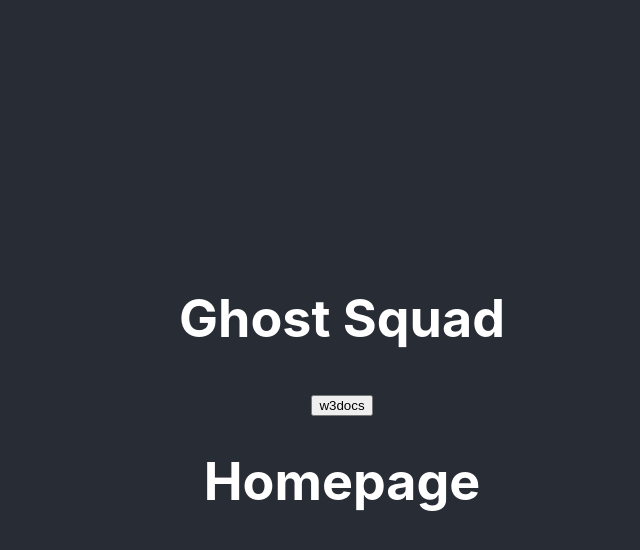
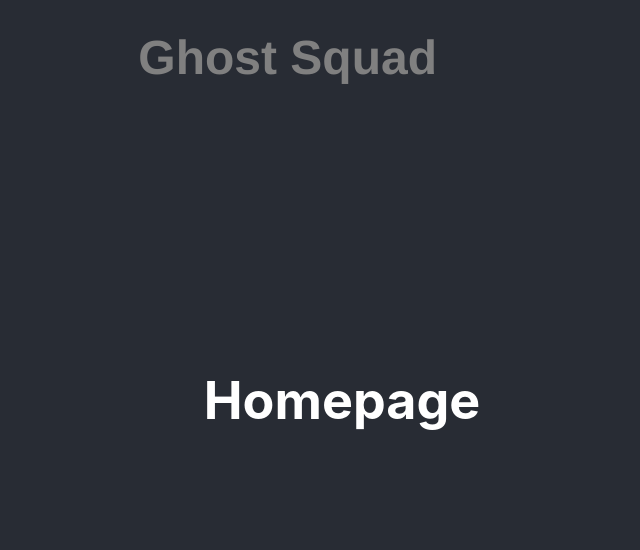
Before and after one commit to JackErRip/DawgSquadd, a React (Create React App) app: page / in a window 1280 px wide. Shown: the top 550 px of the page, without its empty margins (298-938 px from the left). Built offline with nearby package versions, Linux system fonts and the light colour scheme.

Commit message:
Add files via upload

```diff
--- a/src/App.css
+++ b/src/App.css
@@ -36,3 +36,63 @@
     transform: rotate(360deg);
   }
 }
+
+/* Container needed to position the button. Adjust the width as needed */
+.container {
+  position: relative;
+  width: 50%;
+}
+
+/* Make the image responsive */
+.container img {
+  width: 100%;
+  height: auto;
+}
+
+/* Style the button and place it in the middle of the container/image */
+.container .btn {
+  position: absolute;
+  top: 50%;
+  left: 50%;
+  transform: translate(-50%, -50%);
+  -ms-transform: translate(-50%, -50%);
+  background-color: #555;
+  color: white;
+  font-size: 16px;
+  padding: 12px 24px;
+  border: none;
+  cursor: pointer;
+  border-radius: 5px;
+}
+
+.container .btn:hover {
+  background-color: black;
+}
+
+
+/* Large Button */
+
+.largeButton {
+  font-size: 48px; /* You can adjust the font size to make the button larger */
+  padding: 10px 20px; /* You can adjust the padding to increase the button size */
+  /* Add any other styles you want to customize the appearance of the button */
+  outline: none;
+  font-family: 'Helvetica', sans-serif; /* Change the font family here */
+  font-weight: bold;
+  background-color: transparent; /* Set the background to transparent */
+  border: none; /* Remove the button border */
+  cursor: pointer; /* Show the pointer cursor on hover */
+  color: #808080;
+  position: absolute; /* Set the button's position to absolute */
+  top: 20px; /* Adjust the top position to position the button vertically */
+  right: 525px; /* Adjust the right position to position the button horizontally */
+  z-index: 1; /* Set the z-index to place the button above other elements */
+
+}
+
+
+
+/* Add styles for the website container */
+.website-container {
+  position: relative; /* Set the position to relative for proper z-index stacking */
+}
--- a/src/App.js
+++ b/src/App.js
@@ -1,17 +1,23 @@
 import './App.css';
+import React from 'react';
 
-function App() {
+const WebsiteOpener = () => {
+  const openWebsite = () => {
+    const url = 'https://dawg-squadd.vercel.app'; // Replace with the desired website URL
+    window.open(url, '_blank');
+  };
+
+
   return (
     <html>
       <body>
     <div className="App">
       <header className="App-header">
       <title>The Dawg Squad Website</title>
-<h1>Ghost Squad</h1>
-<form>
 
-      <input type="button" onclick="window.location.href='https://www.w3docs.com';" value="w3docs" />
-      </form>
+
+
+      <button className="largeButton" onClick={openWebsite}>Ghost Squad</button>
 
         <h1>Homepage</h1>
 
@@ -25,4 +31,8 @@ function App() {
   );
 }
 
-export default App;
+
+
+
+
+export default WebsiteOpener;
```
